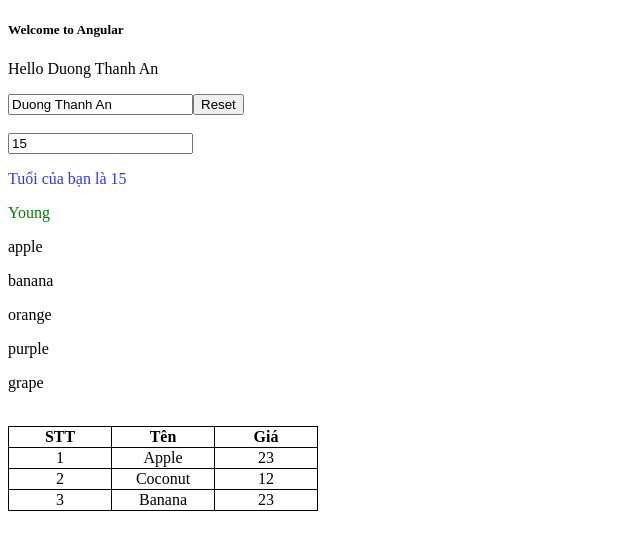
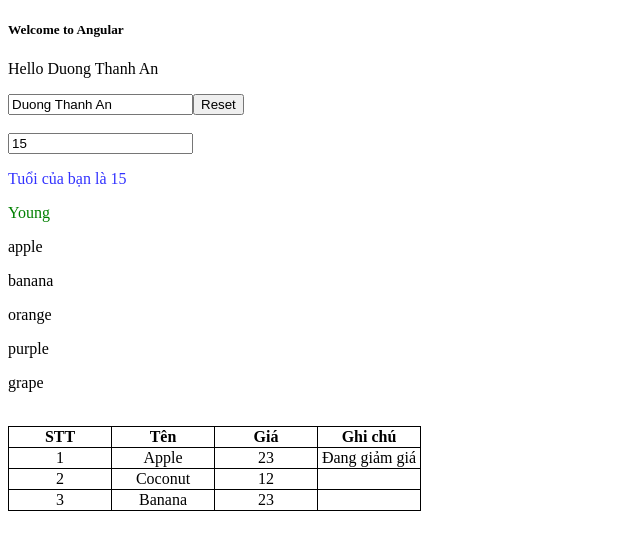
Before and after one commit to dtadev/Angular-bk, an Angular app: page / in a window 1280 px wide. Shown: the top 550 px of the page, without its empty margins (0-640 px from the left). Built offline with nearby package versions, Linux system fonts and the light colour scheme.

Commit message:
learn bai14

```diff
--- a/src/app/home/home.component.html
+++ b/src/app/home/home.component.html
@@ -27,6 +27,7 @@
             <th>STT</th>
             <th>Tên</th>
             <th>Giá</th>
+            <th>Ghi chú</th>
         </tr>
 
         <tr *ngFor=" let trai of traiCay2; let i = index">
@@ -35,13 +36,9 @@
             <td>
                 <span [ngClass]="{'so-am' : trai.gia < 0 }">{{trai.gia}}</span>
             </td>
-
-            <!-- <td *ngIf="trai.giaKhuyenMai > 0 then giaKhuyenMai; else gia">
-
-                <ng-template #giaKhuyenMai><span [ngClass]="{'so-am' : trai.giaKhuyenMai< 0 }">{{trai.giaKhuyenMai}} vnđ</span></ng-template>
-                <ng-template #gia><span>{{trai.gia}} vnđ</span></ng-template>
-
-            </td> -->
+            <td>
+                <span *ngIf="trai.haGia">Đang giảm giá</span>
+            </td>
         </tr>
 
     </table>
--- a/src/app/home/home.component.ts
+++ b/src/app/home/home.component.ts
@@ -14,11 +14,13 @@ export class HomeComponent implements OnInit {
   public traiCay2 = [{
     ten: 'Apple',
     gia: 23,
-    giaKhuyenMai: 20
+    giaKhuyenMai: 20,
+    haGia: true
   },{
     ten: 'Coconut',
     gia: 12,
-    giaKhuyenMai: 10
+    giaKhuyenMai: 12,
+    haGia: false
   },{
     ten: 'Banana',
     gia: 23,
```
